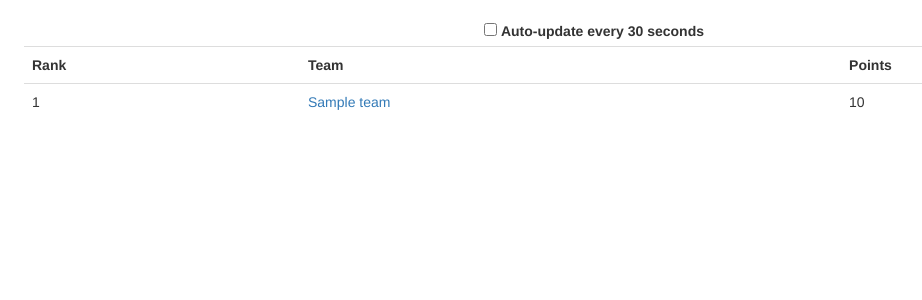
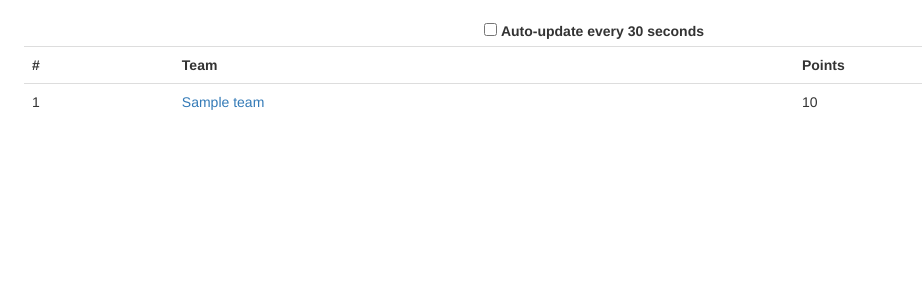
Before and after one commit to CalPolySEC/wrath-ctf-framework, a Flask app: page / in a window 1280 px wide. Shown: the part 51-351 px from the top of the page, without its empty margins (46-968 px from the left). Run offline with Flask 2, Linux system fonts and the light colour scheme; tables that the repository leaves empty hold one stand-in row (values such as "Sample post"); some libraries are stand-ins or nearby versions.

Commit message:
Rank -> #

```diff
--- a/templates/home.html
+++ b/templates/home.html
@@ -7,7 +7,7 @@
     {% if teams -%}
     <table class="table">
       <tbody>
-        <th>Rank</th>
+        <th>#</th>
         <th>Team</th>
         <th>Points</th>
         {%- for team in teams %}
@@ -21,5 +21,5 @@
     </table>
     {%- else -%}
     <h3 class="center">No teams yet :(</h3>
-    {% endif -%}
+    {%- endif %}
 {%- endblock %}
```
